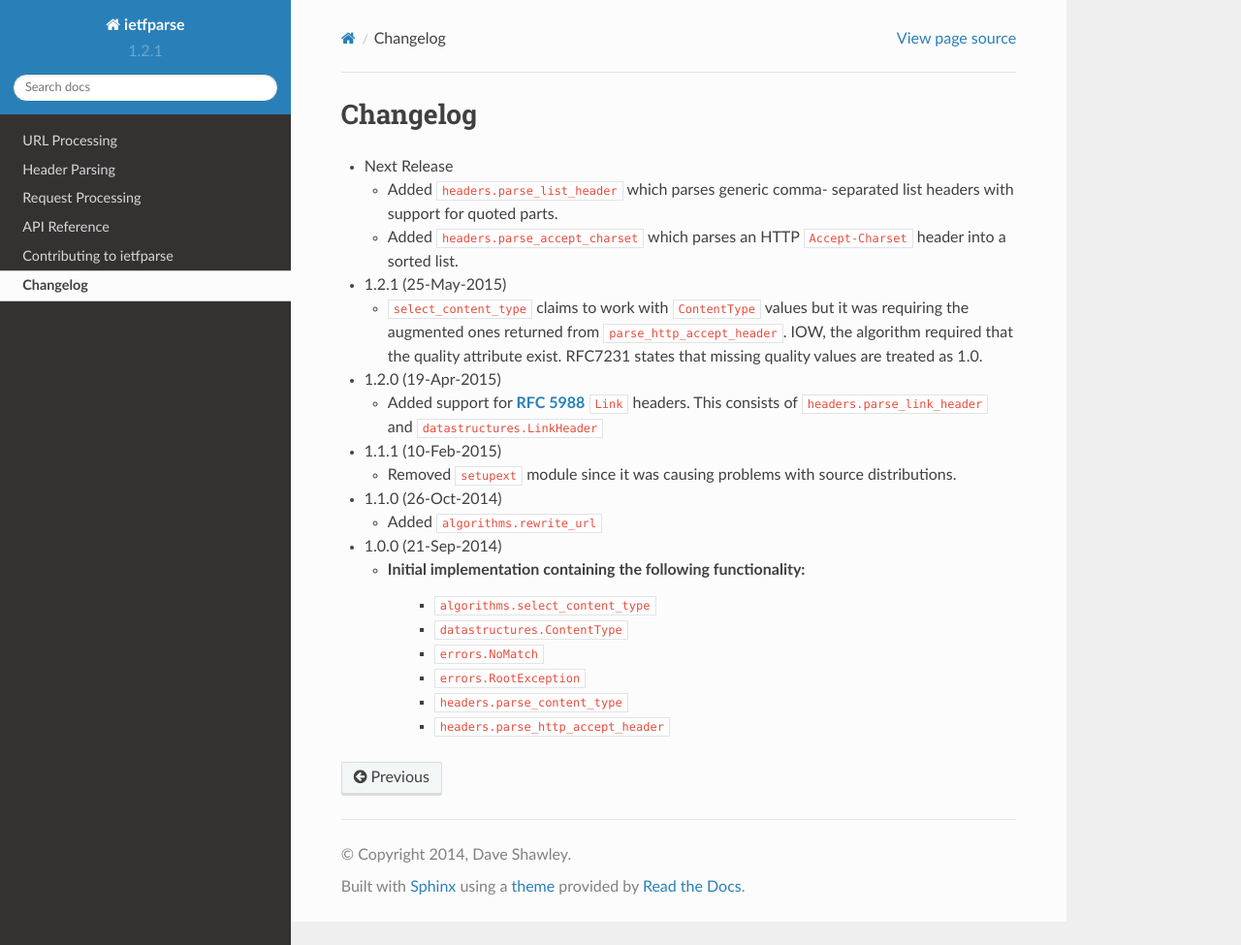
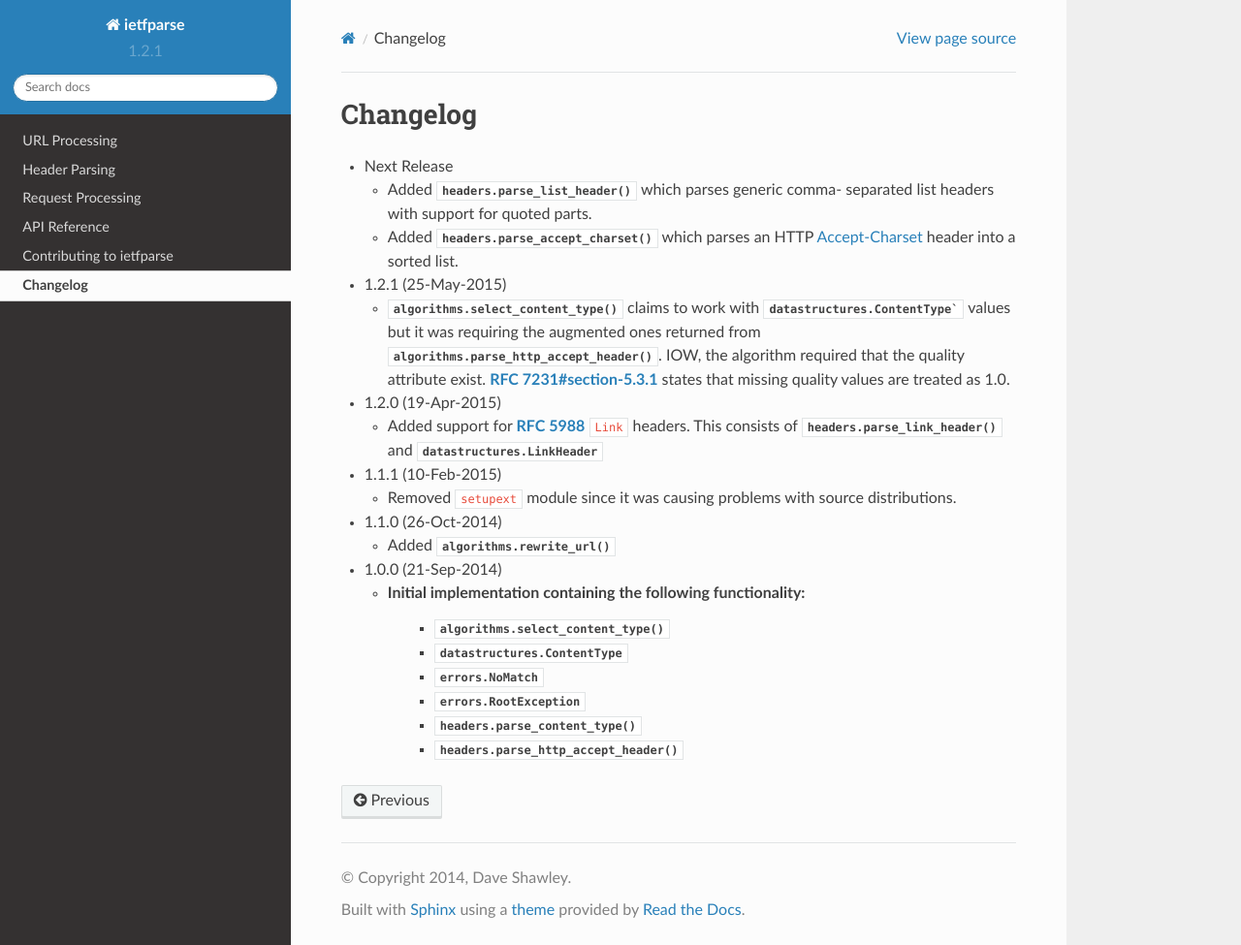
Before and after one commit to dave-shawley/ietfparse, a Sphinx documentation site: the page built from docs/changelog.rst, in a window 1280 px wide and 975 px high. Shown: the whole window at 97% size. Built offline with Sphinx 7.4.7 and the Read the Docs theme 2.0.0, drawn with Linux system fonts in a browser that asks for light colours.

Commit message:
changelog: Convert to links whenever possible.

```diff
--- a/docs/changelog.rst
+++ b/docs/changelog.rst
@@ -1,26 +1,28 @@
 Changelog
 ---------
 
+.. py:currentmodule:: ietfparse
+
 * Next Release
 
-  - Added ``headers.parse_list_header`` which parses generic comma-
+  - Added :func:`headers.parse_list_header` which parses generic comma-
     separated list headers with support for quoted parts.
-  - Added ``headers.parse_accept_charset`` which parses an HTTP
-    ``Accept-Charset`` header into a sorted list.
+  - Added :func:`headers.parse_accept_charset` which parses an HTTP
+    `Accept-Charset`_ header into a sorted list.
 
 * 1.2.1 (25-May-2015)
 
-  - ``select_content_type`` claims to work with ``ContentType``
-    values but it was requiring the augmented ones returned from
-    ``parse_http_accept_header``.  IOW, the algorithm required
-    that the quality attribute exist.  RFC7231 states that missing
-    quality values are treated as 1.0.
-
+  - :func:`algorithms.select_content_type` claims to work with
+    :class:`datastructures.ContentType`` values but it was requiring
+    the augmented ones returned from  :func:`algorithms.parse_http_accept_header`.
+    IOW, the algorithm required that the quality attribute exist.
+    :rfc:`7231#section-5.3.1` states that missing quality values are
+    treated as 1.0.
 
 * 1.2.0 (19-Apr-2015)
 
   - Added support for :rfc:`5988` ``Link`` headers.  This consists
-    of ``headers.parse_link_header`` and ``datastructures.LinkHeader``
+    of :func:`headers.parse_link_header` and :class:`datastructures.LinkHeader`
 
 * 1.1.1 (10-Feb-2015)
 
```
Also changed, not shown: other parts of docs/changelog.rst (+9 -7 lines).
